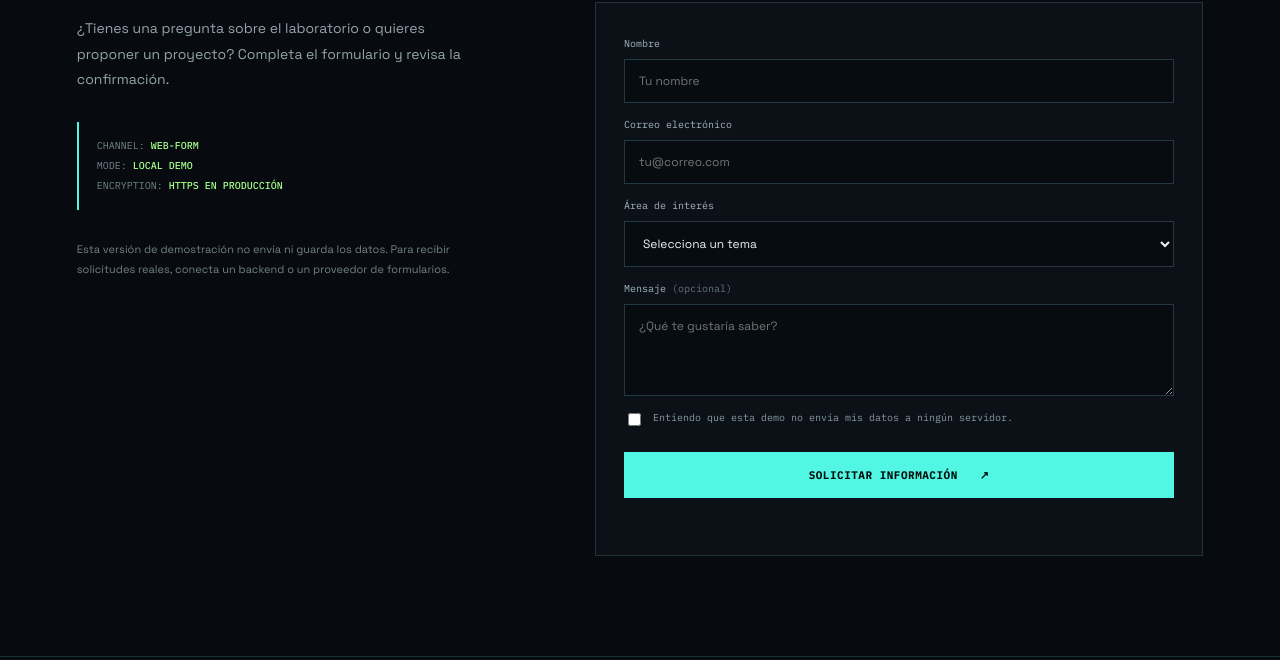
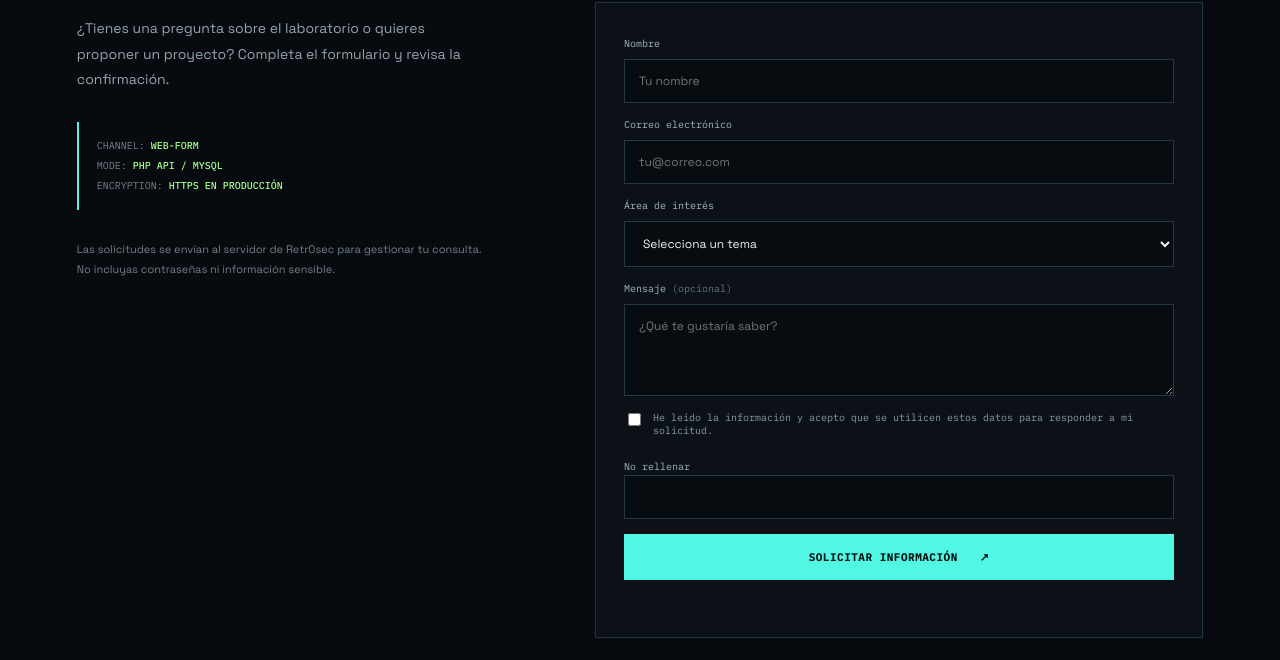
Before and after one commit to retr0sec-team/IT-PROJECTS, a plain HTML site: page index.html in a window 1280 px wide. Shown: the part 2918-3578 px from the top of the page. Drawn offline with nearby package versions, Linux system fonts and the light colour scheme.

Commit message:
Modify contact section for backend integration
Updated the contact section to reflect changes in the backend handling of form submissions. Changed the mode from 'LOCAL DEMO' to 'PHP API / MYSQL' and updated the consent message accordingly.

```diff
--- a/index.html
+++ b/index.html
@@ -99,13 +99,14 @@
     <section class="section-wrap contact-section" id="contacto">
       <div class="section-heading"><div><p class="eyebrow">04 // ESTABLISH CONTACT</p><h2>Solicitar información<span class="accent">.</span></h2></div><p class="section-note">Cuéntanos qué te gustaría explorar.</p></div>
       <div class="contact-grid">
-        <div class="contact-copy"><p>¿Tienes una pregunta sobre el laboratorio o quieres proponer un proyecto? Completa el formulario y revisa la confirmación.</p><div class="contact-code">CHANNEL: <b>WEB-FORM</b><br>MODE: <b>LOCAL DEMO</b><br>ENCRYPTION: <b>HTTPS EN PRODUCCIÓN</b></div><p class="small-note">Esta versión de demostración no envía ni guarda los datos. Para recibir solicitudes reales, conecta un backend o un proveedor de formularios.</p></div>
+        <div class="contact-copy"><p>¿Tienes una pregunta sobre el laboratorio o quieres proponer un proyecto? Completa el formulario y revisa la confirmación.</p><div class="contact-code">CHANNEL: <b>WEB-FORM</b><br>MODE: <b>PHP API / MYSQL</b><br>ENCRYPTION: <b>HTTPS EN PRODUCCIÓN</b></div><p class="small-note">Las solicitudes se envían al servidor de Retr0sec para gestionar tu consulta. No incluyas contraseñas ni información sensible.</p></div>
         <form id="infoForm" class="contact-form">
           <label for="nombre">Nombre</label><input id="nombre" name="nombre" autocomplete="name" required maxlength="80" placeholder="Tu nombre">
           <label for="email">Correo electrónico</label><input id="email" name="email" type="email" autocomplete="email" required maxlength="160" placeholder="tu@correo.com">
           <label for="tema">Área de interés</label><select id="tema" name="tema" required><option value="">Selecciona un tema</option><option>Laboratorio virtual</option><option>Linux y sistemas</option><option>Redes y análisis</option><option>Ciberseguridad</option><option>Proyectos open source</option><option>Otro</option></select>
           <label for="mensaje">Mensaje <span class="optional">(opcional)</span></label><textarea id="mensaje" name="mensaje" rows="4" maxlength="1200" placeholder="¿Qué te gustaría saber?"></textarea>
-          <label class="consent"><input type="checkbox" id="consent" required><span>Entiendo que esta demo no envía mis datos a ningún servidor.</span></label>
+          <label class="consent"><input type="checkbox" id="consent" required><span>He leído la información y acepto que se utilicen estos datos para responder a mi solicitud.</span></label>
+          <div class="hp-field" aria-hidden="true"><label for="website">No rellenar</label><input id="website" name="website" tabindex="-1" autocomplete="off"></div>
           <button class="button button-primary submit-button" type="submit">SOLICITAR INFORMACIÓN <span>↗</span></button>
           <p id="formMessage" class="form-message" role="status" aria-live="polite"></p>
         </form>
```
